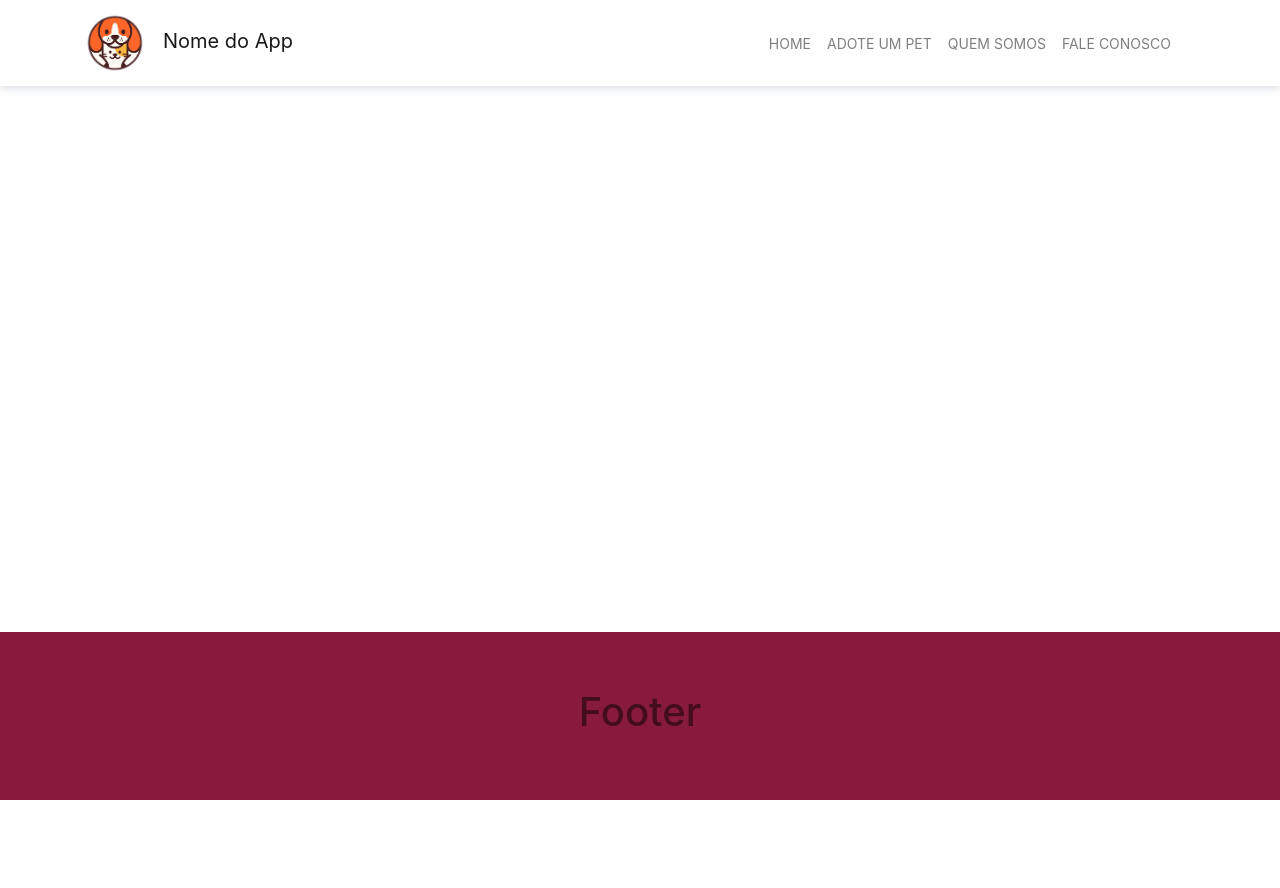
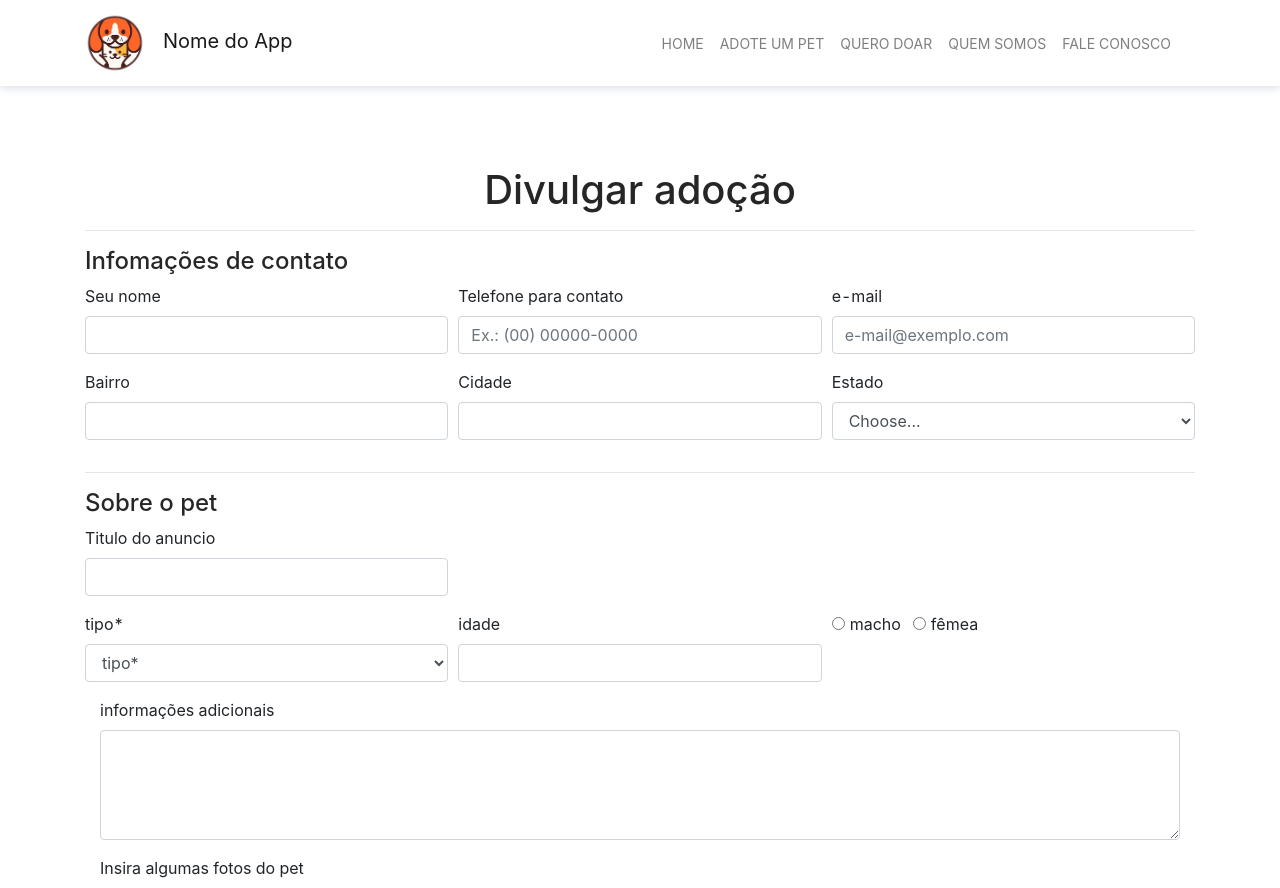
Before and after one commit to KassioRF/TP_EngSoftware_1, a React (Create React App) app in the folder client/: page /donate in a window 1280 px wide. Shown: the top 888 px of the page. Before the commit the page ends 800 px from the top, so only its background shows below. Built offline with nearby package versions, Linux system fonts and the light colour scheme.

Commit message:
Forumlario cadastrar anuncio

```diff
--- a/client/package.json
+++ b/client/package.json
@@ -6,6 +6,7 @@
     "@testing-library/jest-dom": "^5.11.4",
     "@testing-library/react": "^11.1.0",
     "@testing-library/user-event": "^12.1.10",
+    "antd": "^4.16.3",
     "bootstrap": "^4.6.0",
     "react": "^17.0.2",
     "react-bootstrap": "^1.6.0",
--- a/client/src/App.js
+++ b/client/src/App.js
@@ -4,6 +4,8 @@ import { BrowserRouter, Switch, Route } from 'react-router-dom'
 import Home from './components/Home'
 import Header from './components/Header'
 import Footer from './components/Footer'
+import Donate from './components/Donate'
+
 
 class App extends Component {
   render() {
@@ -12,6 +14,8 @@ class App extends Component {
         <Header />
         <Switch>
           <Route exact path='/' component={Home} />
+          <Route exact path='/donate' component={Donate} />
+
         </Switch>
         <Footer />
       </BrowserRouter>
--- /dev/null
+++ b/client/src/components/Donate/Form/UploadTemplate/index.js
@@ -0,0 +1,75 @@
+
+import React, { Component } from 'react';
+
+import { Upload, Modal } from 'antd';
+import { PlusOutlined } from '@ant-design/icons';
+import "antd/dist/antd.css";
+//Uploaded url
+function getBase64(file) {
+  return new Promise((resolve, reject) => {
+    const reader = new FileReader();
+    reader.readAsDataURL(file);
+    reader.onload = () => resolve(reader.result);
+    reader.onerror = error => reject(error);
+  });
+}
+
+class UploadImages extends Component {
+  state = {
+    previewVisible: false,
+    previewImage: '',
+    previewTitle: '',
+    fileList: [
+
+    ],
+  };
+
+  handleCancel = () => this.setState({ previewVisible: false });
+  //Image Preview
+  handlePreview = async file => {
+    if (!file.url && !file.preview) {
+      file.preview = await getBase64(file.originFileObj);
+    }
+
+    this.setState({
+      previewImage: file.url || file.preview,
+      previewVisible: true,
+      previewTitle: file.name || file.url.substring(file.url.lastIndexOf('/') + 1),
+    });
+  };
+
+  handleChange = ({ fileList }) => this.setState({ fileList });
+
+  render() {
+    const { previewVisible, previewImage, fileList, previewTitle } = this.state;
+    const uploadButton = (
+      <div>
+        <PlusOutlined />
+        <div style={{ marginTop: 8 }}>Upload</div>
+      </div>
+    );
+    return (
+      <>
+        <Upload
+          action="https://www.mocky.io/v2/5cc8019d300000980a055e76"
+          listType="picture-card"
+          fileList={fileList}
+          onPreview={this.handlePreview}
+          onChange={this.handleChange}
+        >
+          {fileList.length >= 8 ? null : uploadButton}
+        </Upload>
+        <Modal
+          visible={previewVisible}
+          title={previewTitle}
+          footer={null}
+          onCancel={this.handleCancel}
+        >
+          <img alt="example" style={{ width: '100%' }} src={previewImage} />
+        </Modal>
+      </>
+    );
+  }
+}
+
+export default UploadImages
--- /dev/null
+++ b/client/src/components/Donate/Form/index.js
@@ -0,0 +1,141 @@
+import React, { Component, useState } from 'react'
+import Form from 'react-bootstrap/Form'
+import Button from 'react-bootstrap/Button'
+import InputGroup from 'react-bootstrap/InputGroup'
+import Col from 'react-bootstrap/Col'
+import Row from 'react-bootstrap/Row'
+
+import UploadImages from './UploadTemplate'
+
+
+
+
+class FormBootstrap extends Component {
+
+
+  render() {
+    return (
+      <Form>
+        <h4>Infomações de contato</h4>
+
+        <Form.Row>
+          <Form.Group as={Col} >
+            <Form.Label>Seu nome</Form.Label>
+            <Form.Control />
+          </Form.Group>
+
+          <Form.Group as={Col} >
+            <Form.Label>Telefone para contato</Form.Label>
+            <Form.Control placeholder="Ex.: (00) 00000-0000" />
+          </Form.Group>
+
+          <Form.Group as={Col} controlId="formGridEmail">
+            <Form.Label>e-mail</Form.Label>
+            <Form.Control type="email" placeholder="e-mail@exemplo.com" />
+          </Form.Group>
+        </Form.Row>
+
+        <Form.Row>
+          <Form.Group as={Col} controlId="formGridAddress1">
+            <Form.Label>Bairro</Form.Label>
+            <Form.Control />
+          </Form.Group>
+
+          <Form.Group as={Col} controlId="formGridCity">
+            <Form.Label>Cidade</Form.Label>
+            <Form.Control />
+          </Form.Group>
+
+          <Form.Group as={Col} controlId="formGridState">
+            <Form.Label>Estado</Form.Label>
+            <Form.Control as="select" defaultValue="Choose...">
+              <option>Choose...</option>
+              <option value="AC">Acre</option>
+              <option value="AL">Alagoas</option>
+              <option value="AP">Amapá</option>
+              <option value="AM">Amazonas</option>
+              <option value="BA">Bahia</option>
+              <option value="CE">Ceará</option>
+              <option value="DF">Distrito Federal</option>
+              <option value="ES">Espírito Santo</option>
+              <option value="GO">Goiás</option>
+              <option value="MA">Maranhão</option>
+              <option value="MT">Mato Grosso</option>
+              <option value="MS">Mato Grosso do Sul</option>
+              <option value="MG">Minas Gerais</option>
+              <option value="PA">Pará</option>
+              <option value="PB">Paraíba</option>
+              <option value="PR">Paraná</option>
+              <option value="PE">Pernambuco</option>
+              <option value="PI">Piauí</option>
+              <option value="RJ">Rio de Janeiro</option>
+              <option value="RN">Rio Grande do Norte</option>
+              <option value="RS">Rio Grande do Sul</option>
+              <option value="RO">Rondônia</option>
+              <option value="RR">Roraima</option>
+              <option value="SC">Santa Catarina</option>
+              <option value="SP">São Paulo</option>
+              <option value="SE">Sergipe</option>
+              <option value="TO">Tocantins</option>
+            </Form.Control>
+          </Form.Group>
+
+        </Form.Row>
+
+
+
+        <hr />
+        <h4>Sobre o pet </h4>
+
+        <Form.Row>
+          <Form.Group as={Col} sm={4}>
+            <Form.Label>Titulo do anuncio</Form.Label>
+            <Form.Control />
+          </Form.Group>
+
+        </Form.Row>
+
+
+        <Form.Row>
+          <Form.Group as={Col}>
+            <Form.Label>tipo*</Form.Label>
+            <Form.Control as="select" defaultValue="Choose...">
+              <option>tipo*</option>
+              <option value="cachorro">cachorro</option>
+              <option value="gato">gato</option>
+              <option value="ouro">outro</option>
+            </Form.Control>
+          </Form.Group>
+
+          <Form.Group as={Col} >
+            <Form.Label>idade</Form.Label>
+            <Form.Control type="number" />
+          </Form.Group>
+
+          <Form.Group as={Col} >
+            <Form.Check inline label="macho" name="group1" type="radio" />
+            <Form.Check inline label="fêmea" name="group1" type="radio" />
+          </Form.Group>
+        </Form.Row>
+
+
+        <Form.Group as={Col} >
+          <Form.Label>informações adicionais</Form.Label>
+          <Form.Control as="textarea" rows={4} />
+        </Form.Group>
+
+        <Form.Group as={Col} >
+          <Form.Label>Insira algumas fotos do pet</Form.Label>
+          <UploadImages />
+        </Form.Group>
+        <Button variant="primary" type="submit">
+          Divulgar
+        </Button>
+      </Form>
+
+
+
+    )
+  }
+}
+export default FormBootstrap
--- /dev/null
+++ b/client/src/components/Donate/index.js
@@ -0,0 +1,25 @@
+import React, { Component } from 'react'
+import Container from 'react-bootstrap/Container'
+import FormBootstrap from './Form'
+import { Title, BodyPage } from '../styles'
+
+
+
+class Donate extends Component {
+  render() {
+    return (
+      <Container>
+        <BodyPage>
+          <Title> Divulgar adoção </Title>
+
+          <hr />
+          <FormBootstrap />
+
+        </BodyPage>
+      </Container>
+
+    )
+  }
+}
+
+export default Donate;
--- a/client/src/components/Header/index.js
+++ b/client/src/components/Header/index.js
@@ -6,24 +6,25 @@ import { Nav_ as Nav } from '../styles'
 import { Navbar_ as Navbar } from '../styles'
 import LogoPng from './logo.png'
 //import NavDropdown from 'react-bootstrap/NavDropdown'
-//import { Link } from 'react-router-dom'
+import { Link } from 'react-router-dom'
 
 function Header() {
   return (
     <header id="main-header">
       <Navbar collapseOnSelect expand="lg">
         <Container>
-          <Navbar.Brand href="#home">
+          <Navbar.Brand as={Link} to="/" >
             <Image style={{ height: 60, marginRight: 18 }} src={LogoPng} />
             Nome do App
           </Navbar.Brand>
           <Navbar.Toggle aria-controls="responsive-navbar-nav" />
           <Navbar.Collapse id="responsive-navbar-nav">
             <Nav >
-              <Nav.Link href="#">Home</Nav.Link>
-              <Nav.Link href="#">Adote um pet</Nav.Link>
-              <Nav.Link href="#">Quem somos</Nav.Link>
-              <Nav.Link href="#">Fale conosco</Nav.Link>
+              <Nav.Link as={Link} to="/">Home</Nav.Link>
+              <Nav.Link>Adote um pet</Nav.Link>
+              <Nav.Link as={Link} to="/donate"> Quero doar</Nav.Link>
+              <Nav.Link>Quem somos</Nav.Link>
+              <Nav.Link>Fale conosco</Nav.Link>
             </Nav>
           </Navbar.Collapse>
         </Container>
--- a/client/src/components/styles.js
+++ b/client/src/components/styles.js
@@ -1,11 +1,12 @@
 import styled from 'styled-components'
 import Navbar from 'react-bootstrap/Navbar'
+
 import Nav from 'react-bootstrap/Nav'
 
 let green = '#A8E000'
 let purple = '#881B3C'
 
-
+/********************** Basic Components *************************/
 /** Header */
 export const Nav_ = styled(Nav)`
   text-transform: uppercase;
@@ -25,9 +26,7 @@ export const Navbar_ = styled(Navbar)`
 
 `
 
-
-
-/** General Content */
+/** Body general's */
 export const BodyPage = styled.div`
     min-height: 70vh;
     padding: 10vh 0;
@@ -35,17 +34,18 @@ export const BodyPage = styled.div`
 export const Title = styled.h1`
   text-align: center;
 
-  /*margin-top: 20vh;*/
-
 `
 
 /** Footer */
 export const Footer_ = styled.footer`
   color: rgba(0,0,0,.5);
-  /*background-color: #feca57;*/
   background-color: ${purple};
   padding: 7vh 0;
-  position: fixed;
+  margin-top: 10vh;
   width: 100%;
   bottom: 0;
 `
+
+/********************** General Components *************************/
+
+/* Donate */
```
Also changed, not shown: package.json (line endings or trailing spaces), 2 other files (tests, documents, lock files or other folders).
